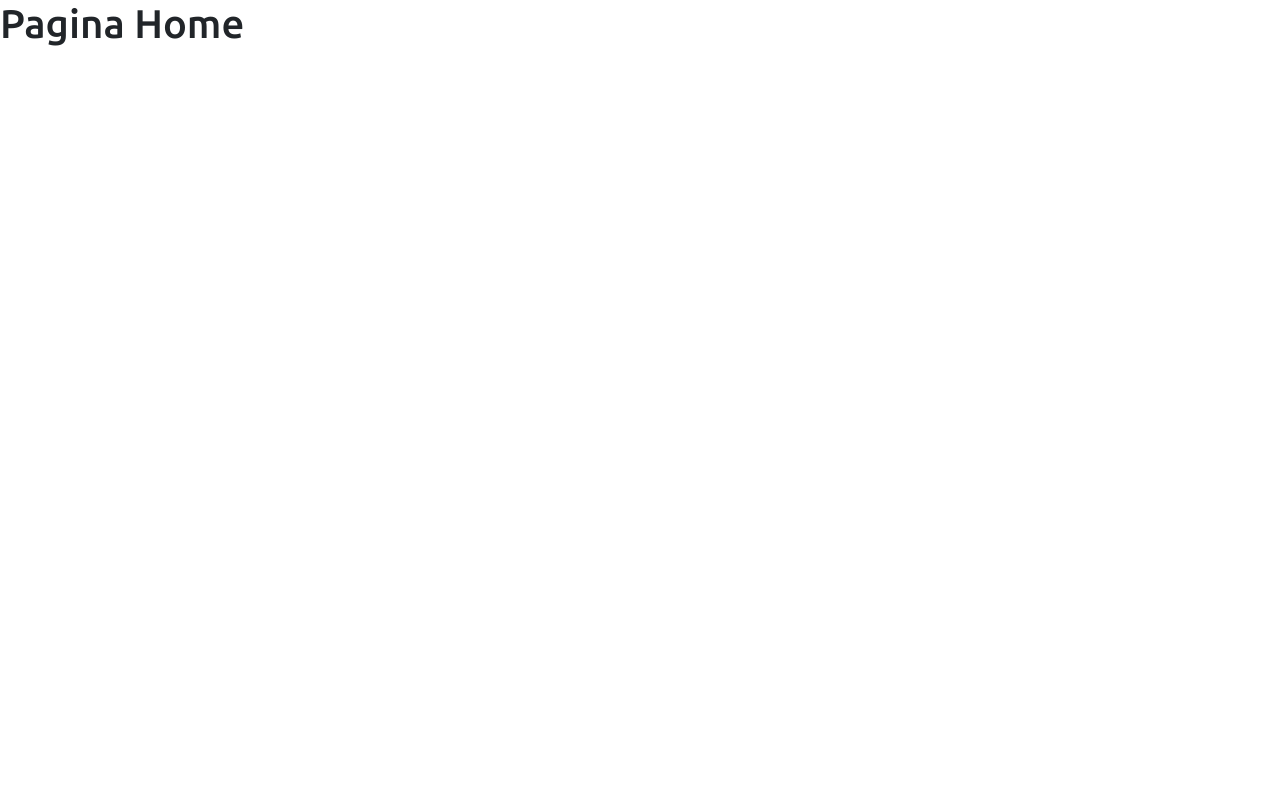
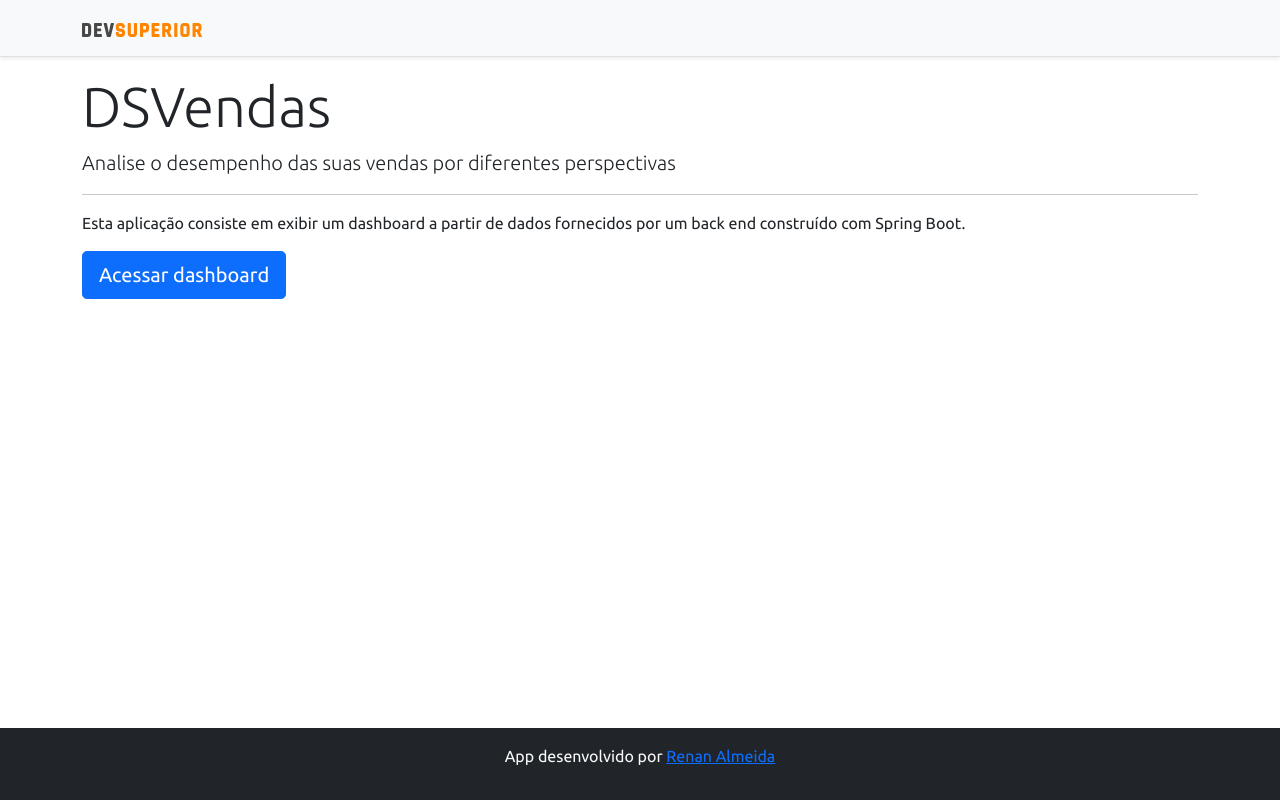
Before and after one commit to Renan-Ald/Projeto-sds3, a React (Create React App) app in the folder frontend/: page / in a window 1280 px wide. Built offline with nearby package versions, Linux system fonts and the light colour scheme.

Commit message:
Home, navigation

```diff
--- a/frontend/src/components/Navbar/index.tsx
+++ b/frontend/src/components/Navbar/index.tsx
@@ -1,4 +1,5 @@
  import ImgDsDark from 'assets/img/ds-dark.svg';
+import { Link } from 'react-router-dom';
 
 
 const Navbar = () => {
@@ -6,7 +7,9 @@
         <div className="d-flex flex-column flex-md-row align-items-center p-3 px-md-4 mb-3 bg-light border-bottom shadow-sm">
             <div className="container">
                 <nav className="my-2 my-md-0 mr-md-3">
+                   <Link to = "/">
                     <img src={ImgDsDark} alt="DevSuperior" width="120" />
+                    </Link>
                 </nav>
             </div>
         </div>
--- a/frontend/src/pages/Home/index.tsx
+++ b/frontend/src/pages/Home/index.tsx
@@ -1,10 +1,27 @@
+import Footer from "components/Footer";
+import Navbar from "components/Navbar";
+import { Link } from "react-router-dom";
 
 
 const Home = () => {
     return (
-        <div >
-            <h1>Pagina Home</h1>
-        </div>
+        <>
+            <Navbar />
+            <div className="container">
+                <div className="jumbotron">
+                    <h1 className="display-4">DSVendas</h1>
+                    <p className="lead">Analise o desempenho das suas vendas por diferentes perspectivas</p>
+                    <hr />
+                    <p>Esta aplicação consiste em exibir um dashboard a partir de dados fornecidos por um back end construído com Spring Boot.</p>
+                    <Link className="btn btn-primary btn-lg"to ="/dashboard">
+                        Acessar dashboard
+
+                    </Link>
+                </div>
+
+            </div>
+            <Footer />
+        </>
     );
 }
 
```
